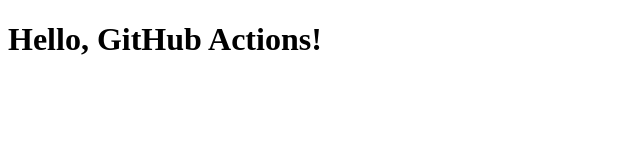
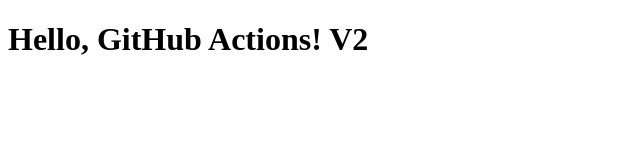
Before and after one commit to Culurio/GitHubActions, a plain HTML site: page index.html in a window 1280 px wide. Shown: the full height of the page, 0-640 px from the left. Drawn offline with Linux system fonts and the light colour scheme.

Commit message:
Changes to the page

```diff
--- a/index.html
+++ b/index.html
@@ -6,6 +6,6 @@
     <title>GitHub Actions</title>
 </head>
 <body>
-    <h1>Hello, GitHub Actions!</h1>
+    <h1>Hello, GitHub Actions! V2</h1>
 </body>
 </html>
```
